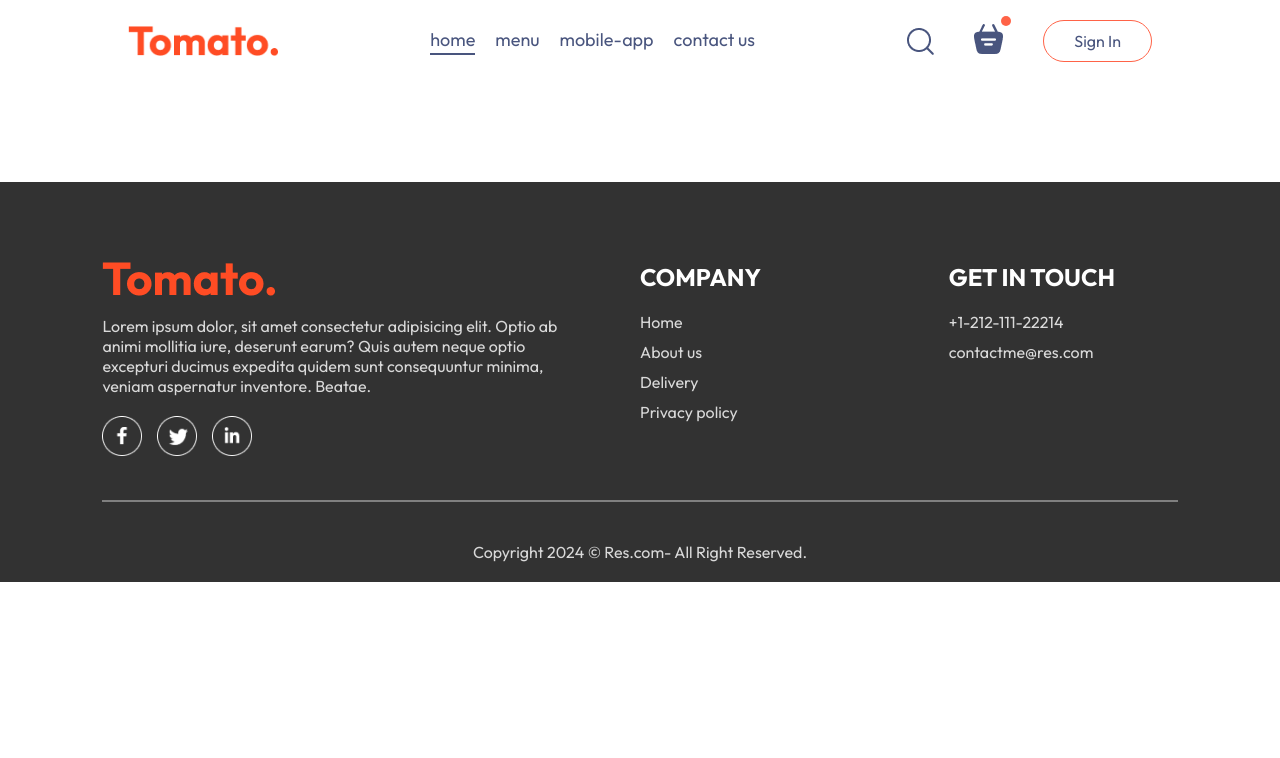
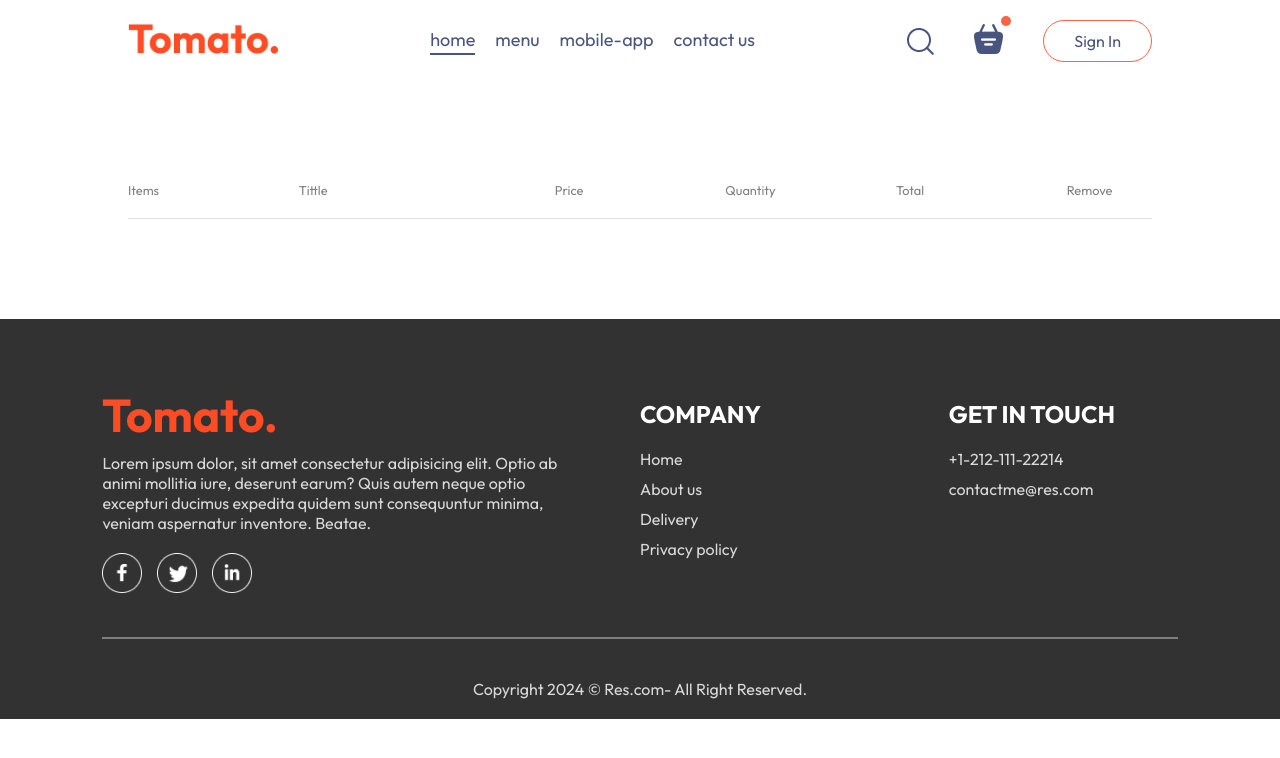
Before and after one commit to PandaTrumpet/Food-Delivery-App-, a React (Vite) app in the folder frontend/: page /cart in a window 1280 px wide. Shown: the top 758 px of the page. Built offline with nearby package versions, Linux system fonts and the light colour scheme.

Commit message:
create cart item

```diff
--- a/frontend/src/Components/NavBar/NavBar.jsx
+++ b/frontend/src/Components/NavBar/NavBar.jsx
@@ -6,7 +6,10 @@
   const [menu, setMenu] = useState("home");
   return (
     <nav className={css.navBar}>
-      <img src={assets.logo} alt="logo" className={css.logo} />
+      <Link to="/">
+        <img src={assets.logo} alt="logo" className={css.logo} />
+      </Link>
+
       <ul className={css.navBarMenu}>
         <Link
           to="/"
@@ -40,7 +43,9 @@
       <div className={css.navBarRight}>
         <img src={assets.search_icon} alt="Search_Icon" />
         <div className={css.navBarSearchIcon}>
-          <img src={assets.basket_icon} alt="" />
+          <Link to="/cart">
+            <img src={assets.basket_icon} alt="" />
+          </Link>
           <div className={css.dot}></div>
         </div>
         <button onClick={() => setShowLogin(true)}>Sign In</button>
--- a/frontend/src/Pages/Cart/Cart.css
+++ b/frontend/src/Pages/Cart/Cart.css
@@ -0,0 +1,30 @@
+.cart {
+    margin-top: 100px;
+}
+
+.cart-items-tittle {
+    display: grid;
+    grid-template-columns: 1fr 1.5fr 1fr 1fr 1fr 0.5fr;
+    align-items: center;
+    color: grey;
+    font-size: max(1vw, 12px);
+}
+
+.cart-items-item {
+    margin: 10px 0px;
+    color: black
+}
+
+.cart-items-item img {
+    width: 50px;
+}
+
+.cart hr {
+    height: 1px;
+    background-color: #e2e2e2;
+    border: none;
+}
+
+.cart-items-item .cross {
+    cursor: pointer;
+}
--- a/frontend/src/Pages/Cart/Cart.jsx
+++ b/frontend/src/Pages/Cart/Cart.jsx
@@ -1,7 +1,44 @@
+import { useContext } from "react";
 import "./Cart.css";
+import { StoreContext } from "../../context/StoreContext.jsx";
 
 const Cart = () => {
-  return <div></div>;
+  const { cartItems, food_list, removeFromCart } = useContext(StoreContext);
+  return (
+    <div className="cart">
+      <div className="cart-items">
+        <div className="cart-items-tittle">
+          <p>Items</p>
+          <p>Tittle</p>
+          <p>Price</p>
+          <p>Quantity</p>
+          <p>Total</p>
+          <p>Remove</p>
+        </div>
+        <br />
+        <hr />
+        {food_list.map((item, index) => {
+          if (cartItems[item._id] > 0) {
+            return (
+              <>
+                <div key={index} className="cart-items-tittle cart-items-item">
+                  <img src={item.image} alt="" />
+                  <p>{item.name}</p>
+                  <p>${item.price}</p>
+                  <p>{cartItems[item._id]}</p>
+                  <p>${item.price * cartItems[item._id]}</p>
+                  <p className="cross" onClick={() => removeFromCart(item._id)}>
+                    x
+                  </p>
+                </div>
+                <hr />
+              </>
+            );
+          }
+        })}
+      </div>
+    </div>
+  );
 };
 
 export default Cart;
```
